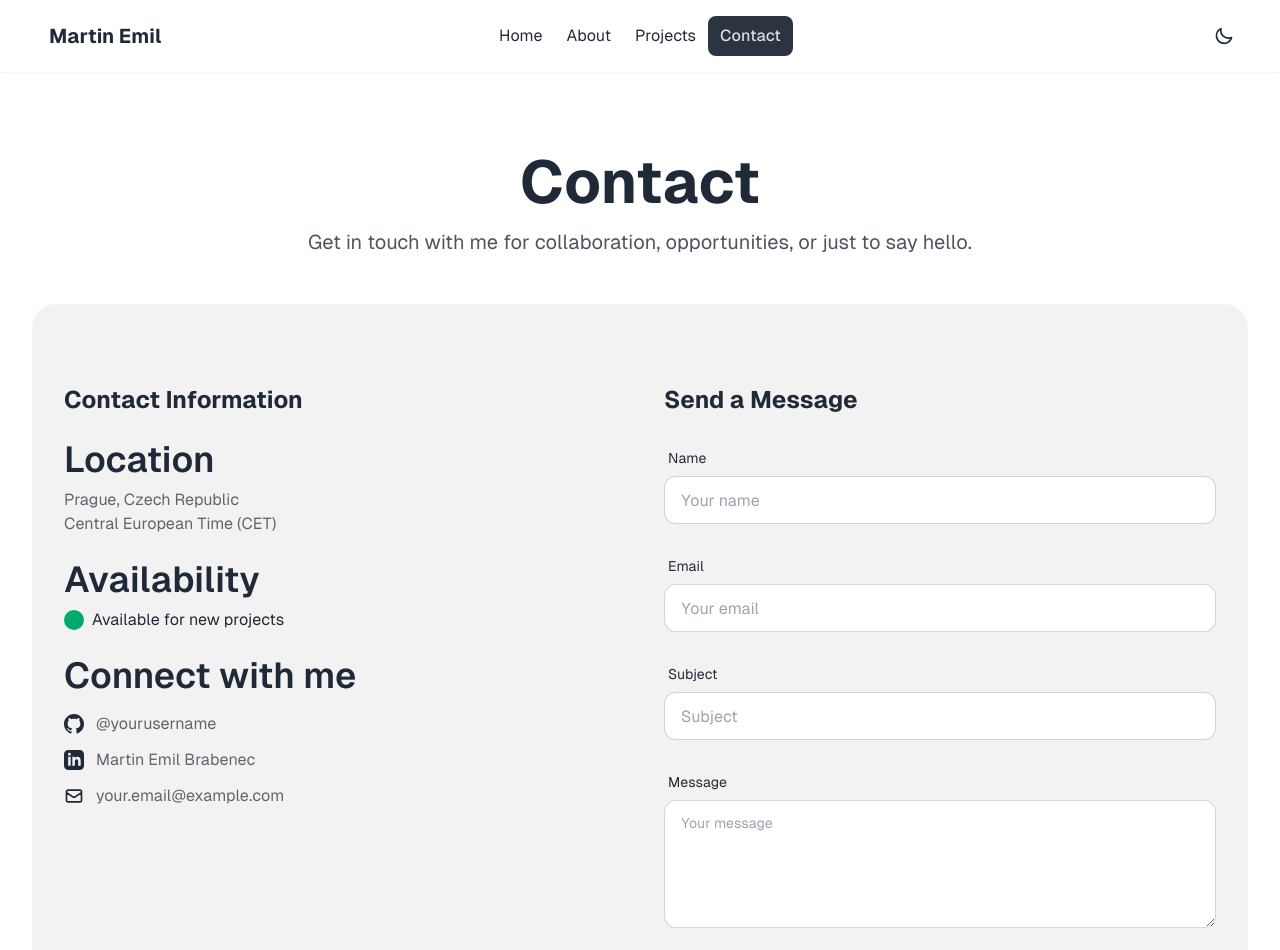
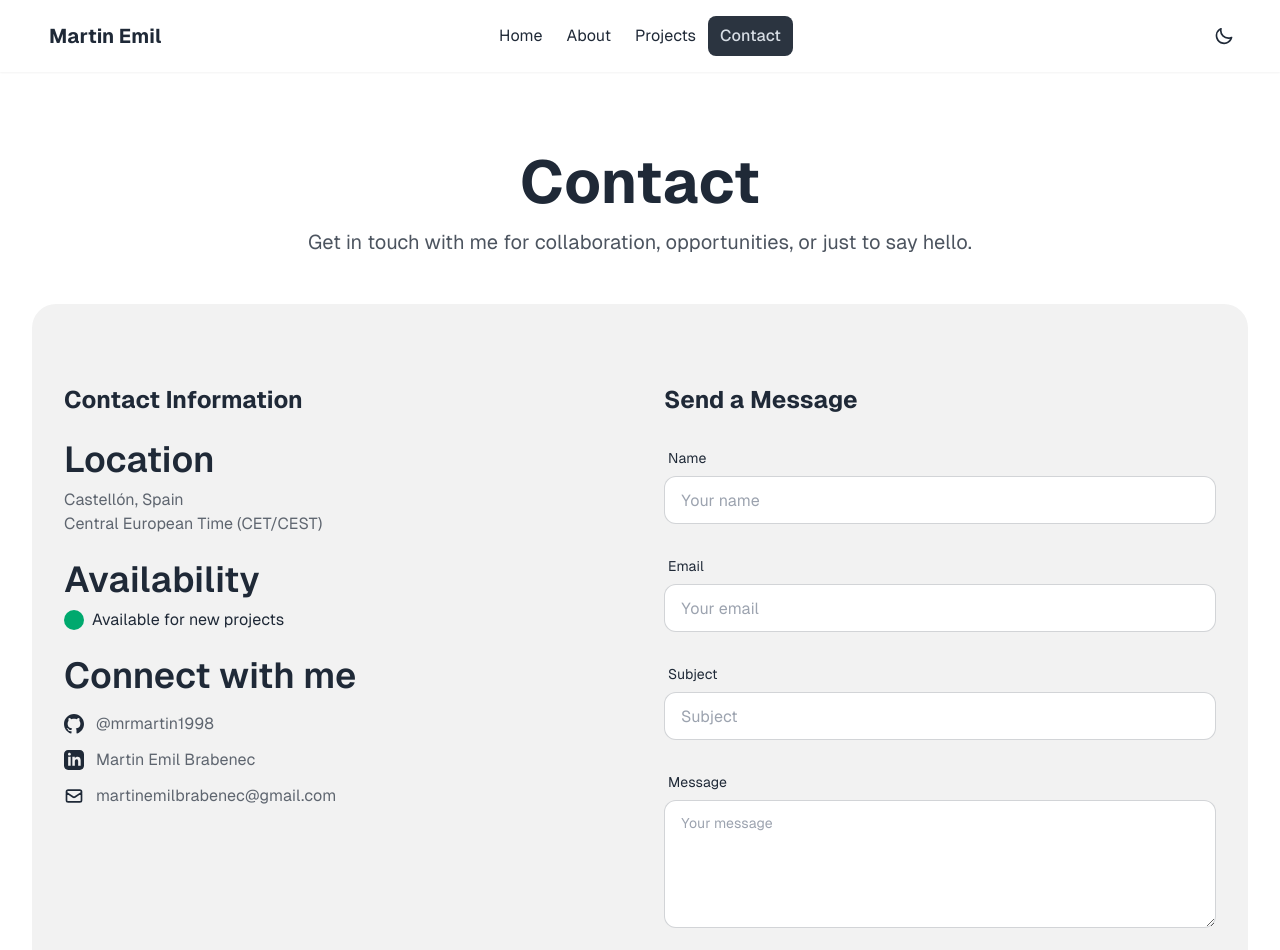
Before and after one commit to mrmartin1998/martin-emil-brabenec, a Next.js app: page /contact in a window 1280 px wide. Shown: the top 950 px of the page. Built offline with nearby package versions, Linux system fonts and the light colour scheme.

Commit message:
updated contact page

```diff
--- a/src/app/contact/page.js
+++ b/src/app/contact/page.js
@@ -13,20 +13,20 @@
     {
       icon: "github",
       label: "GitHub",
-      href: "https://github.com/yourusername",
-      username: "@yourusername"
+      href: "https://github.com/mrmartin1998/",
+      username: "@mrmartin1998"
     },
     {
       icon: "linkedin",
       label: "LinkedIn",
-      href: "https://linkedin.com/in/yourusername",
+      href: "https://www.linkedin.com/in/martin-emil-brabenec-33b818148/",
       username: "Martin Emil Brabenec"
     },
     {
       icon: "email",
       label: "Email",
-      href: "mailto:your.email@example.com",
-      username: "your.email@example.com"
+      href: "mailto:martinemilbrabenec@gmail.com",
+      username: "martinemilbrabenec@gmail.com"
     }
   ];
 
@@ -44,8 +44,8 @@
             <div className="space-y-6">
               <div>
                 <h3 className="font-semibold mb-2">Location</h3>
-                <p className="text-base-content/70">Prague, Czech Republic</p>
-                <p className="text-base-content/70">Central European Time (CET)</p>
+                <p className="text-base-content/70">Castellón, Spain</p>
+                <p className="text-base-content/70">Central European Time (CET/CEST)</p>
               </div>
 
               <div>
```
